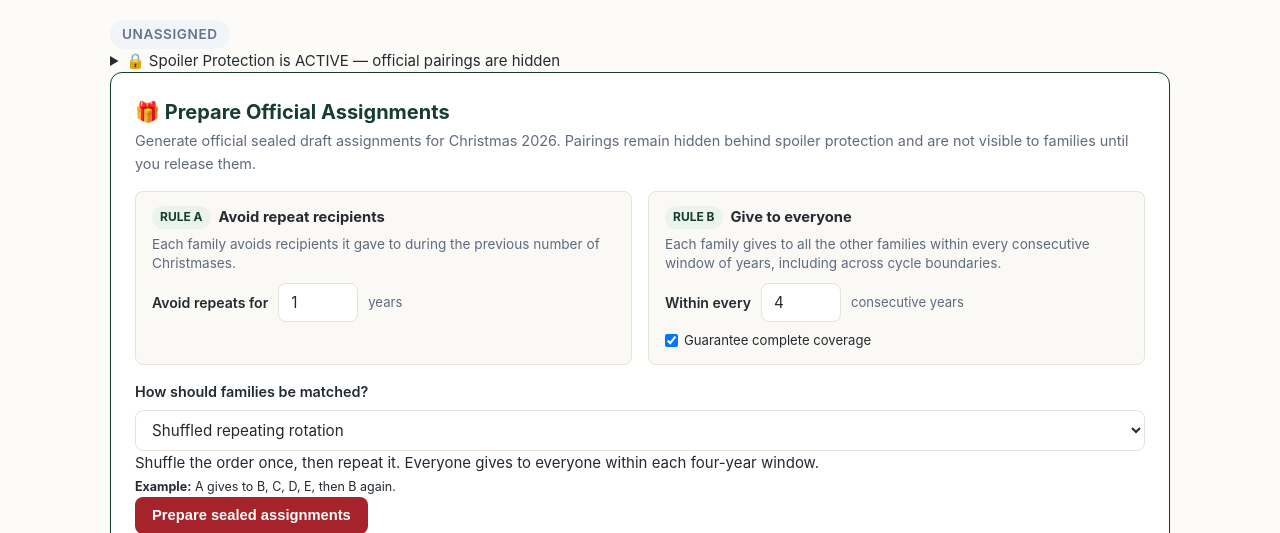
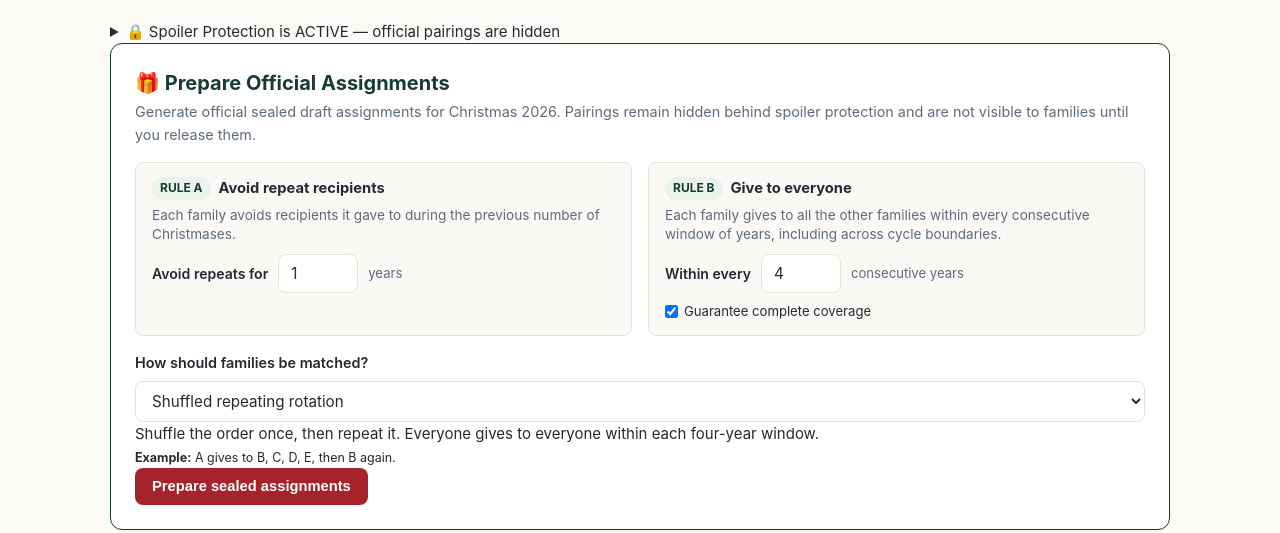
Before and after one commit to Tahlor/Christmas_Gift_Assignment, a Flask app: page /christmas/admin in a window 1280 px wide. Shown: the part 218-751 px from the top of the page. Run offline with Flask 3, Linux system fonts and the light colour scheme; the visitor is signed in with stand-in values (Sample User, id 1); data comes from the database, SQL or seed files in the repository; data that the repository does not hold is empty; parts of the project's set-up code (start-up, migrations or seed data) failed here and were passed over.

Commit message:
fix: correct simplified dashboard template control flow

```diff
--- a/web/templates/admin/dashboard.html
+++ b/web/templates/admin/dashboard.html
@@ -15,24 +15,7 @@
   </nav>
 </header>
 {% if is_test_mode %}
-      <span class="badge" style="background-color: #fef3c7; color: #92400e; font-size: 0.85rem; padding: 4px 12px; font-weight: 700;">
-        🧪 TEST SANDBOX ACTIVE
-      </span>
-      {% elif is_published %}
-      <span class="badge badge-published" style="font-size: 0.85rem; padding: 4px 12px;">✓ Assignments Released</span>
-      {% elif assignments %}
-      <span class="badge badge-draft" style="font-size: 0.85rem; padding: 4px 12px;">🔒 Sealed Draft</span>
-      {% else %}
-      <span class="badge badge-inactive" style="font-size: 0.85rem; padding: 4px 12px;">Unassigned</span>
-      {% endif %}
-    </div>
-  </div>
-</div>
-
-{% if is_test_mode %}
-
-<p class="ui-context-note"><strong>Test mode.</strong> Explore sample assignments without changing anything official. Real matches are never displayed here.</p>
-
+<p class="ui-context-note"><strong>Test mode:</strong> sample matches only. No real results or emails.</p>
 <!-- Test Configuration Form -->
 <div class="card" style="margin-bottom: 24px;">
   <div class="card-header">
@@ -428,10 +411,6 @@
     <label class="ui-constraint-optin"><input type="checkbox" name="waiver" value="1"> Use the suggested feasible limits instead of the impossible settings above.</label>
     {% endif %}
     <button type="submit" class="btn btn-primary ui-primary-action" data-confirm="Prepare and securely store real assignments? They will remain hidden and no emails will be sent.">Prepare sealed assignments</button>
-  </form>
-</div>
-
-{% elif not is_published and assignments %}
   </form>
 </div>
 
```
